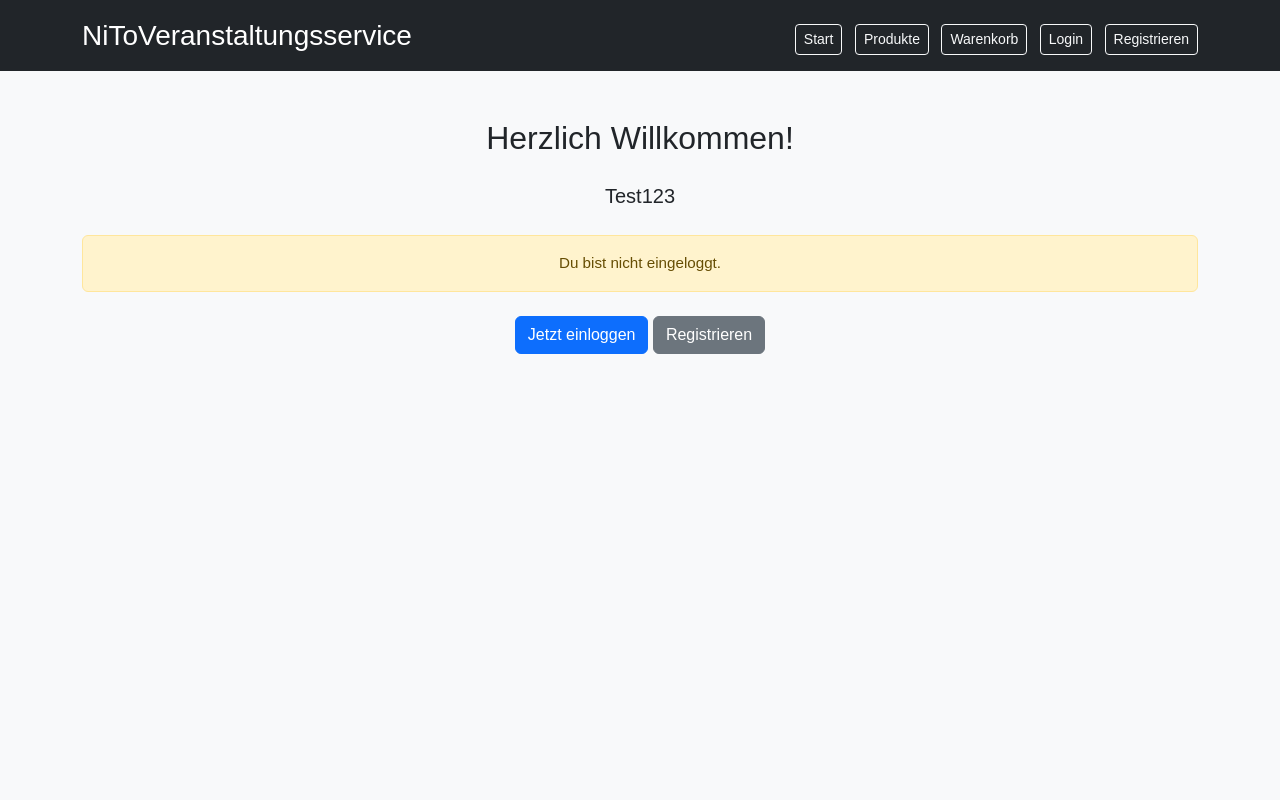
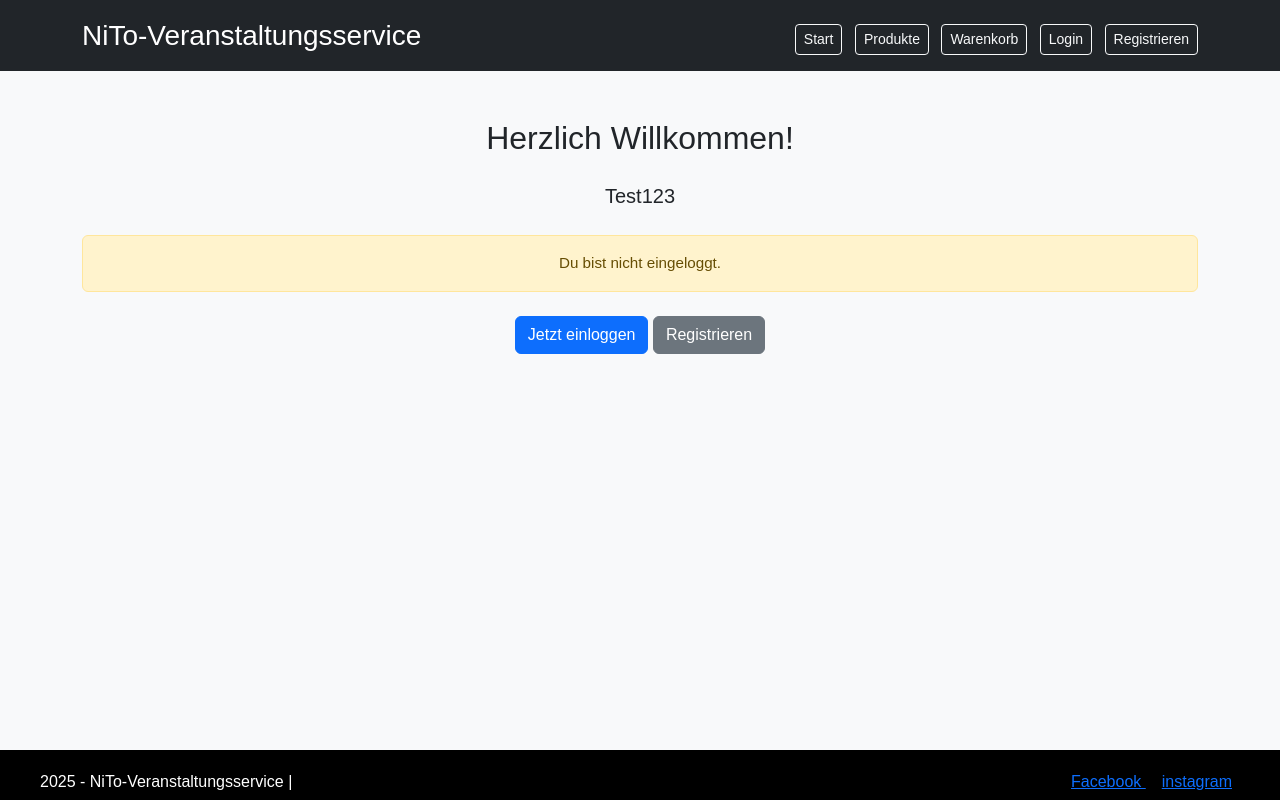
Before and after one commit to JS-Winf/webetch, a Flask app: page / in a window 1280 px wide. Run offline with Flask 3, Linux system fonts and the light colour scheme; some libraries are stand-ins or nearby versions.

Commit message:
Footer mit Instagram und Facebook

```diff
--- a/backend/static/styles.css
+++ b/backend/static/styles.css
@@ -44,3 +44,29 @@ header nav a {
     object-fit: cover;
     height: 180px;
 }
+
+/* --- Footer ---*/
+footer {
+ position: fixed;
+ background-color: black;
+ color: white;
+ bottom: 0;
+ left: 0;
+ width: 100%;
+ text-align: right;
+ height: 50px;
+ padding-top: 20px;
+}
+
+.footer-content {
+    display: flex;
+    justify-content: space-between;
+    align-items: right;
+    max-width: 1200px;
+    margin: 0 auto;
+}
+
+
+.social-links a {
+    margin: 0.5rem;
+}
--- a/backend/templates/base.html
+++ b/backend/templates/base.html
@@ -13,7 +13,7 @@
 
     <header class="bg-dark text-white p-3">
         <div class="container d-flex justify-content-between align-items-center">
-            <h1 class="h3 mb-0">NiToVeranstaltungsservice</h1>
+            <h1 class="h3 mb-0">NiTo-Veranstaltungsservice</h1>
             <nav>
                 <a href="{{ url_for('index') }}" class="btn btn-outline-light btn-sm">Start</a>
                 <a href="{{ url_for('produkte') }}" class="btn btn-outline-light btn-sm">Produkte</a>
@@ -44,5 +44,22 @@
 
     <!-- Bootstrap JS -->
     <script src="{{ url_for('static', filename='bootstrap-5.3.6-dist/assets/js/bootstrap.bundle.min.js') }}"></script>
+
+
+    <footer>
+        <div class="footer-content">
+        <p>2025 - NiTo-Veranstaltungsservice  |</p>
+            <div class="social-links">
+                <a href="https://www.facebook.com/NI.TO.Veranstaltungsservice/" target="_blank" rel="noopener noreferrer">
+                Facebook
+                </a>
+                <a href="https://www.instagram.com/nito_veranstaltungsservice?igsh=djNkMHBpcW85bnVj" target="_blank" rel="noopener noreferrer">
+                instagram
+                </a>
+            </div>
+        </div>
+
+    </footer>
+
 </body>
 </html>
```
